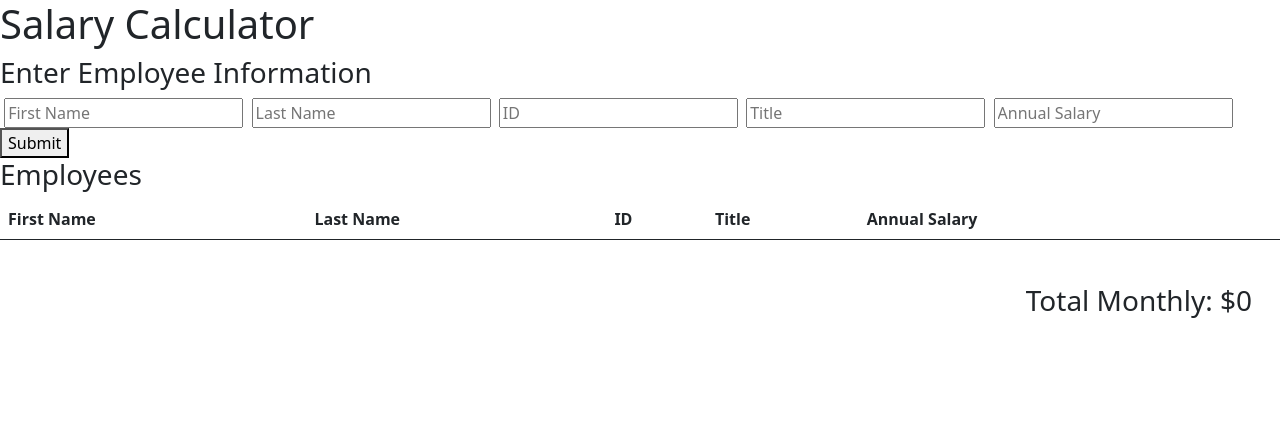
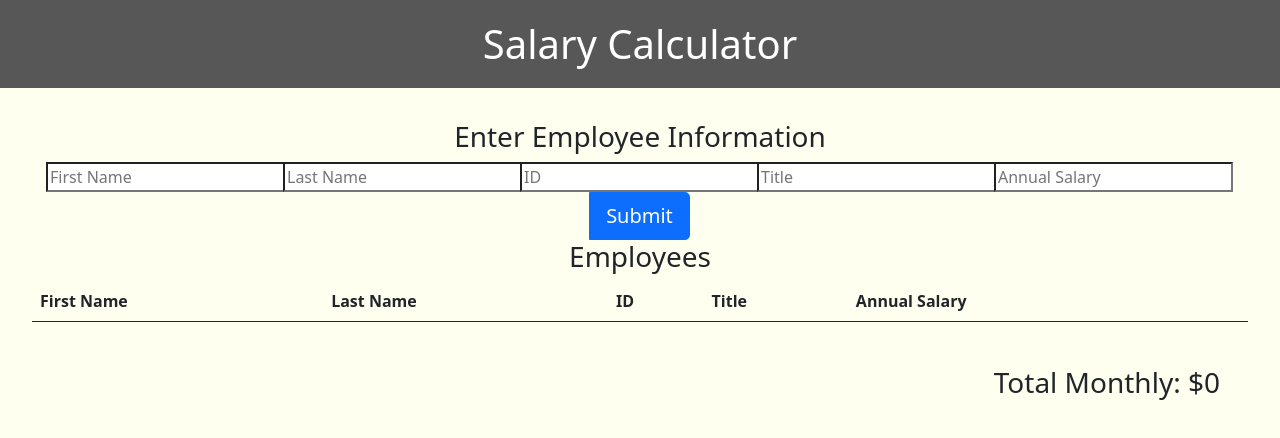
Before and after one commit to brandonwharton/weekend-jquery-salary-calculator, a plain HTML site: page index.html in a window 1280 px wide. Drawn offline with Linux system fonts and the light colour scheme.

Commit message:
began adding styling

```diff
--- a/client.js
+++ b/client.js
@@ -53,7 +53,7 @@ function employeeDisplay() {
                 <td>${employee.title}</td>
                 <td>${employee.salary}</td>
                 <td>
-                    <button class="deleteBtn">Delete</button>
+                    <button class="deleteBtn btn btn-secondary">Delete</button>
                 </td>
             </tr>
         `);
--- a/index.html
+++ b/index.html
@@ -11,12 +11,12 @@
     <title>Weekend jquery Salary Calculator</title>
 </head>
 <body>
-    <header>
+    <header class="header">
         <h1>Salary Calculator</h1>
     </header>
-    <main>
+    <main class="mainBody">
         <h3>Enter Employee Information</h3>
-        <section id="forms">
+        <section id="forms" class="input-group input-group-lg inputForm">
             <label for="firstName"></label>
             <input type="text" placeholder="First Name" id="firstName">
             <label for="lastName"></label>
@@ -27,7 +27,7 @@
             <input type="text" placeholder="Title" id="empTitle">
             <label for="empSalary"></label>
             <input type="number" placeholder="Annual Salary" id="empSalary">
-            <button id="submit">Submit</button>
+            <button id="submit" class="btn btn-primary">Submit</button>
         </section>
         <section id="empTable">
             <h3>Employees</h3>
--- a/style.css
+++ b/style.css
@@ -1,3 +1,31 @@
+body {
+    background-color: ivory;
+}
+
+.header {
+    display:flex;
+    justify-content: center;
+    background-color: rgb(88, 87, 87);
+}
+
+.header h1 {
+    color: white;
+    text-align: center;
+    margin: .5em;
+}
+
+.mainBody {
+    margin: 2em;
+}
+
+.mainBody h3 {
+    text-align: center;
+}
+
+.inputForm {
+    display: flex;
+    justify-content: center;
+}
 .monthContainer {
     display: flex;
     justify-content: flex-end;
```
